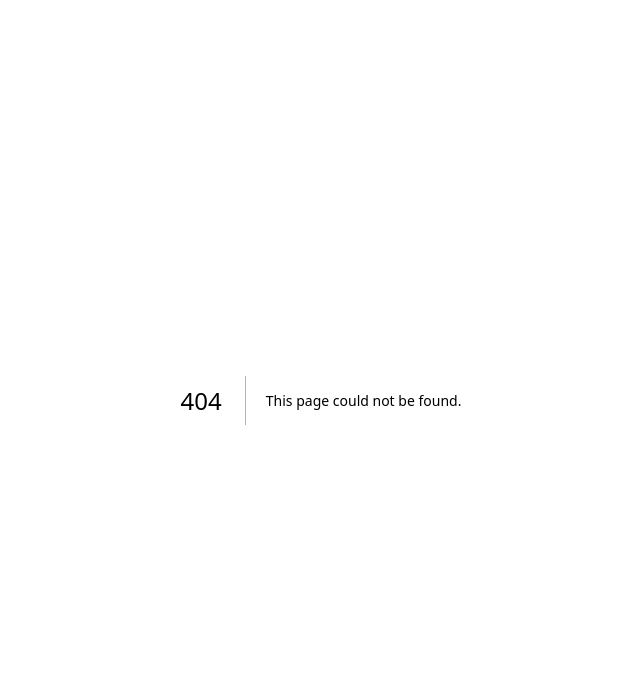
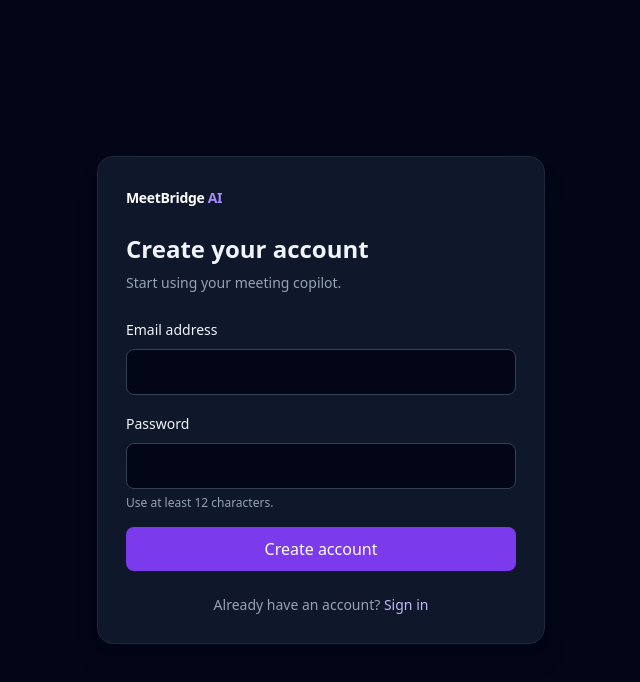
Before and after one commit to chetan1804/meet-bridge-ai, a Next.js app in the folder frontend/: page /register in a window 1280 px wide. Before the commit this address had no page. Shown: the top 682 px of the page, without its empty margins (319-959 px from the left). Built offline with nearby package versions, Linux system fonts and the light colour scheme; no server answers.

Commit message:
add frontend authentication experience

```diff
--- a/frontend/src/app/layout.tsx
+++ b/frontend/src/app/layout.tsx
@@ -1,5 +1,7 @@
 import "./globals.css";
 import type { Metadata } from "next";
+
+import { AuthProvider } from "@/lib/auth";
 
 export const metadata: Metadata = {
   title: {
@@ -16,7 +18,7 @@
 }) {
   return (
     <html lang="en">
-      <body>{children}</body>
+      <body><AuthProvider>{children}</AuthProvider></body>
     </html>
   );
 }
--- /dev/null
+++ b/frontend/src/app/login/page.tsx
@@ -0,0 +1,7 @@
+import { AuthForm } from "@/components/auth-form";
+
+export const metadata = { title: "Sign in" };
+
+export default function LoginPage() {
+  return <AuthForm mode="login" />;
+}
--- a/frontend/src/app/page.tsx
+++ b/frontend/src/app/page.tsx
@@ -3,6 +3,7 @@
 import { useCallback, useEffect, useState } from "react";
 
 import { AppShell } from "@/components/app-shell";
+import { RequireAuth } from "@/components/require-auth";
 import { StatusBadge } from "@/components/status-badge";
 import { apiEndpoint } from "@/lib/api";
 
@@ -38,6 +39,14 @@
 ];
 
 export default function Home() {
+  return (
+    <RequireAuth>
+      <CopilotDashboard />
+    </RequireAuth>
+  );
+}
+
+function CopilotDashboard() {
   const [transcript, setTranscript] = useState<string[]>(fallbackTranscript);
   const [currentQuestion, setCurrentQuestion] =
     useState<string>(sampleQuestion);
--- /dev/null
+++ b/frontend/src/app/register/page.tsx
@@ -0,0 +1,7 @@
+import { AuthForm } from "@/components/auth-form";
+
+export const metadata = { title: "Create an account" };
+
+export default function RegisterPage() {
+  return <AuthForm mode="register" />;
+}
--- a/frontend/src/components/app-shell.tsx
+++ b/frontend/src/components/app-shell.tsx
@@ -1,5 +1,9 @@
+"use client";
+
 import Link from "next/link";
 import type { ReactNode } from "react";
+
+import { useAuth } from "@/lib/auth";
 
 const navigationItems = [
   { href: "/", label: "Copilot" },
@@ -8,6 +12,8 @@
 ];
 
 export function AppShell({ children }: { children: ReactNode }) {
+  const { user, logout } = useAuth();
+
   return (
     <div className="min-h-screen bg-slate-950 text-slate-100">
       <header className="border-b border-slate-800 bg-slate-950/90 backdrop-blur">
@@ -25,6 +31,15 @@
                 {item.label}
               </Link>
             ))}
+            {user && (
+              <button
+                type="button"
+                onClick={logout}
+                className="ml-2 rounded-lg border border-slate-700 px-3 py-2 text-slate-300 transition hover:border-slate-500 hover:text-white focus-visible:outline focus-visible:outline-2 focus-visible:outline-offset-2 focus-visible:outline-violet-400"
+              >
+                Sign out
+              </button>
+            )}
           </nav>
         </div>
       </header>
--- /dev/null
+++ b/frontend/src/components/auth-form.tsx
@@ -0,0 +1,93 @@
+"use client";
+
+import Link from "next/link";
+import { FormEvent, useState } from "react";
+import { useRouter } from "next/navigation";
+
+import { useAuth } from "@/lib/auth";
+
+type AuthFormProps = {
+  mode: "login" | "register";
+};
+
+export function AuthForm({ mode }: AuthFormProps) {
+  const isRegistration = mode === "register";
+  const { login, register } = useAuth();
+  const router = useRouter();
+  const [email, setEmail] = useState("");
+  const [password, setPassword] = useState("");
+  const [error, setError] = useState<string | null>(null);
+  const [isSubmitting, setIsSubmitting] = useState(false);
+
+  async function handleSubmit(event: FormEvent<HTMLFormElement>) {
+    event.preventDefault();
+    setError(null);
+    setIsSubmitting(true);
+    try {
+      await (isRegistration ? register(email, password) : login(email, password));
+      router.replace("/");
+    } catch (requestError) {
+      setError(requestError instanceof Error ? requestError.message : "Unable to continue.");
+    } finally {
+      setIsSubmitting(false);
+    }
+  }
+
+  return (
+    <main className="grid min-h-screen place-items-center bg-slate-950 px-6 py-12 text-slate-100">
+      <section className="w-full max-w-md rounded-2xl border border-slate-800 bg-slate-900 p-7 shadow-xl shadow-slate-950/30">
+        <Link href="/" className="text-sm font-semibold tracking-tight text-white">
+          MeetBridge <span className="text-violet-400">AI</span>
+        </Link>
+        <h1 className="mt-6 text-2xl font-semibold">{isRegistration ? "Create your account" : "Welcome back"}</h1>
+        <p className="mt-2 text-sm text-slate-400">
+          {isRegistration ? "Start using your meeting copilot." : "Sign in to continue to your meeting copilot."}
+        </p>
+
+        <form className="mt-6 space-y-4" onSubmit={handleSubmit}>
+          <div>
+            <label className="text-sm font-medium" htmlFor="email">Email address</label>
+            <input
+              id="email"
+              type="email"
+              autoComplete="email"
+              required
+              value={email}
+              onChange={(event) => setEmail(event.target.value)}
+              className="mt-2 w-full rounded-lg border border-slate-700 bg-slate-950 px-3 py-2.5 outline-none transition focus:border-violet-400 focus:ring-2 focus:ring-violet-400/30"
+            />
+          </div>
+          <div>
+            <label className="text-sm font-medium" htmlFor="password">Password</label>
+            <input
+              id="password"
+              type="password"
+              autoComplete={isRegistration ? "new-password" : "current-password"}
+              minLength={12}
+              required
+              value={password}
+              onChange={(event) => setPassword(event.target.value)}
+              className="mt-2 w-full rounded-lg border border-slate-700 bg-slate-950 px-3 py-2.5 outline-none transition focus:border-violet-400 focus:ring-2 focus:ring-violet-400/30"
+            />
+            {isRegistration && <p className="mt-1.5 text-xs text-slate-400">Use at least 12 characters.</p>}
+          </div>
+          {error && <p role="alert" className="rounded-lg bg-rose-500/10 p-3 text-sm text-rose-200">{error}</p>}
+          <button
+            type="submit"
+            disabled={isSubmitting}
+            className="w-full rounded-lg bg-violet-600 px-4 py-2.5 font-medium text-white transition hover:bg-violet-500 disabled:cursor-not-allowed disabled:opacity-60"
+          >
+            {isSubmitting ? "Please wait…" : isRegistration ? "Create account" : "Sign in"}
+          </button>
+        </form>
+
+        <p className="mt-6 text-center text-sm text-slate-400">
+          {isRegistration ? "Already have an account?" : "New to MeetBridge?"} {" "}
+          <Link href={isRegistration ? "/login" : "/register"} className="text-violet-300 hover:text-violet-200">
+            {isRegistration ? "Sign in" : "Create an account"}
+          </Link>
+        </p>
+      </section>
+    </main>
+  );
+}
--- /dev/null
+++ b/frontend/src/components/require-auth.tsx
@@ -0,0 +1,27 @@
+"use client";
+
+import { useEffect } from "react";
+import { useRouter } from "next/navigation";
+
+import { useAuth } from "@/lib/auth";
+
+export function RequireAuth({ children }: { children: React.ReactNode }) {
+  const { user, isLoading } = useAuth();
+  const router = useRouter();
+
+  useEffect(() => {
+    if (!isLoading && !user) {
+      router.replace("/login");
+    }
+  }, [isLoading, router, user]);
+
+  if (isLoading || !user) {
+    return (
+      <main className="grid min-h-screen place-items-center bg-slate-950 px-6 text-slate-200">
+        <p role="status">Checking your session…</p>
+      </main>
+    );
+  }
+
+  return <>{children}</>;
+}
--- /dev/null
+++ b/frontend/src/lib/auth.tsx
@@ -0,0 +1,103 @@
+"use client";
+
+import { createContext, useCallback, useContext, useEffect, useMemo, useState } from "react";
+
+import { apiEndpoint } from "@/lib/api";
+
+const tokenStorageKey = "meetbridge_access_token";
+
+type AuthUser = {
+  id: string;
+  email: string;
+  is_active: boolean;
+};
+
+type AuthContextValue = {
+  user: AuthUser | null;
+  isLoading: boolean;
+  login: (email: string, password: string) => Promise<void>;
+  register: (email: string, password: string) => Promise<void>;
+  logout: () => void;
+};
+
+const AuthContext = createContext<AuthContextValue | undefined>(undefined);
+
+export function AuthProvider({ children }: { children: React.ReactNode }) {
+  const [user, setUser] = useState<AuthUser | null>(null);
+  const [isLoading, setIsLoading] = useState(true);
+
+  const loadUser = useCallback(async (token: string) => {
+    const response = await fetch(apiEndpoint("/api/auth/me"), {
+      headers: { Authorization: `Bearer ${token}` },
+      cache: "no-store",
+    });
+    if (!response.ok) {
+      throw new Error("Your session is no longer valid. Please sign in again.");
+    }
+    return (await response.json()) as AuthUser;
+  }, []);
+
+  const establishSession = useCallback(
+    async (token: string) => {
+      const nextUser = await loadUser(token);
+      window.localStorage.setItem(tokenStorageKey, token);
+      setUser(nextUser);
+    },
+    [loadUser],
+  );
+
+  useEffect(() => {
+    const token = window.localStorage.getItem(tokenStorageKey);
+    if (!token) {
+      setIsLoading(false);
+      return;
+    }
+
+    void loadUser(token)
+      .then(setUser)
+      .catch(() => window.localStorage.removeItem(tokenStorageKey))
+      .finally(() => setIsLoading(false));
+  }, [loadUser]);
+
+  const authenticate = useCallback(
+    async (path: string, email: string, password: string) => {
+      const response = await fetch(apiEndpoint(path), {
+        method: "POST",
+        headers: { "Content-Type": "application/json" },
+        body: JSON.stringify({ email, password }),
+      });
+      const body = (await response.json()) as { access_token?: string; detail?: string };
+      if (!response.ok || !body.access_token) {
+        throw new Error(body.detail ?? "We could not complete that request.");
+      }
+      await establishSession(body.access_token);
+    },
+    [establishSession],
+  );
+
+  const logout = useCallback(() => {
+    window.localStorage.removeItem(tokenStorageKey);
+    setUser(null);
+  }, []);
+
+  const value = useMemo(
+    () => ({
+      user,
+      isLoading,
+      login: (email: string, password: string) => authenticate("/api/auth/login", email, password),
+      register: (email: string, password: string) => authenticate("/api/auth/register", email, password),
+      logout,
+    }),
+    [authenticate, isLoading, logout, user],
+  );
+
+  return <AuthContext.Provider value={value}>{children}</AuthContext.Provider>;
+}
+
+export function useAuth(): AuthContextValue {
+  const context = useContext(AuthContext);
+  if (!context) {
+    throw new Error("useAuth must be used within AuthProvider.");
+  }
+  return context;
+}
```
Also changed, not shown: 1 other file (tests, documents, lock files or other folders).
